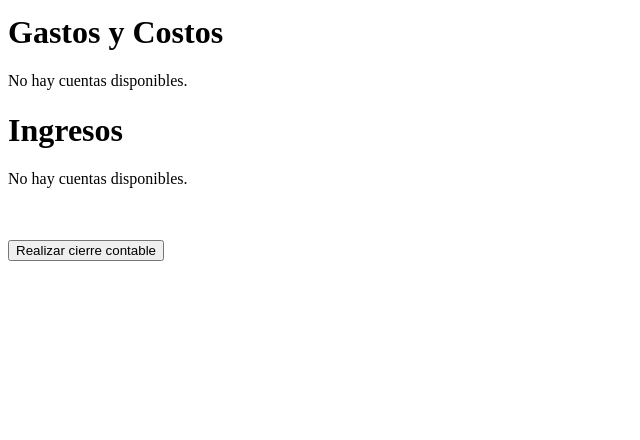
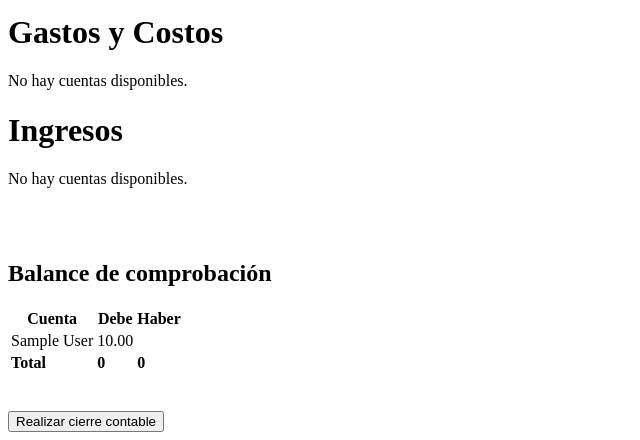
Before and after one commit to ado1203/ProyectoSIC-SistemaContableCodeCrafters, a Django app: page /ledger/1/ in a window 1280 px wide. Shown: the part 583-1023 px from the top of the page, without its empty margins (0-640 px from the left). Before the commit the page ends 844 px from the top, so only its background shows below. Run offline with Django 4.2, Linux system fonts and the light colour scheme; data comes from the database, SQL or seed files in the repository; tables that the repository leaves empty hold one stand-in row (values such as "Sample post"); parts of the project's set-up code (start-up, migrations or seed data) failed here and were passed over.

Commit message:
Add: Balance de comprobacion (corregir)

```diff
--- a/general_ledger/templates/ledger.html
+++ b/general_ledger/templates/ledger.html
@@ -50,12 +50,41 @@
         {% endfor %}
     {% endfor %}
     <br><br>
+
+    <h2>Balance de comprobación</h2>
+    <table>
+        <tr>
+            <th>Cuenta</th>
+            <th>Debe</th>
+            <th>Haber</th>
+        </tr>
+        {% for category_name, accounts in categorized_accounts.items %}
+            {% for account in accounts %}
+                <tr>
+                    <td>{{ account.name }}</td>
+                    {% if account.balance_type == 'debit' %}
+                        <td></td>
+                        <td>{{ account.balance }}</td>
+                    {% else %}
+                        <td>{{ account.balance }}</td>
+                        <td></td>
+                    {% endif %}
+                </tr>
+            {% endfor %}
+        {% endfor %}
+        <tr>
+            <td><strong>Total</strong></td>
+            <td><strong>{{ totals_balance_sheet.credit_total }}</strong>
+            </td>
+            <td><strong>{{ totals_balance_sheet.debit_total }}</strong>
+            </td>
+        </tr>
+    </table>
+    <br><br>
     {% if not ledger.is_balance_sheet %}
         <form action="{% url 'close_ledger' ledger.id %}" method="post">
             {% csrf_token %}
             <input type="submit" value="Realizar cierre contable">
         </form>
-    {% else %}
-        <h2>Balance de comprobación</h2>
     {% endif %}
 {% endblock %}
--- a/general_ledger/views.py
+++ b/general_ledger/views.py
@@ -124,13 +124,32 @@
     transactions = Transaction.objects.filter(ledger=ledger).order_by(
         'transaction_date')
 
+    # Obtén los totales de débito y crédito para cada cuenta
     account_totals = get_account_totals(ledger)
+
+    # actualizar el balance de cada cuenta
+    for account_name, totals in account_totals.items():
+        if totals['debit_total'] > totals['credit_total']:
+            account = Account.objects.get(name=account_name)
+            account.balance = totals['debit_total'] - totals[
+                'credit_total']
+            account.balance_type = 'debit'
+            account.save()
+        elif totals['credit_total'] > totals['debit_total']:
+            account = Account.objects.get(name=account_name)
+            account.balance = totals['credit_total'] - totals[
+                'debit_total']
+            account.balance_type = 'credit'
+            account.save()
+
+    totals_balance_sheet = get_totals_balance_sheet()
 
     return render(request, 'ledger.html', {
         'ledger': ledger,
         'categorized_accounts': ordered_accounts,
         'transactions': transactions,
         'account_totals': account_totals,
+        'totals_balance_sheet': totals_balance_sheet,
     })
 
 
@@ -141,24 +160,6 @@
         # Asegúrate de que is_balance_sheet esté marcado como True
         ledger.is_balance_sheet = True
         ledger.save()
-
-        # Obtén los totales de débito y crédito para cada cuenta
-        account_totals = get_account_totals(ledger)
-
-        # actualizar el balance de cada cuenta
-        for account_name, totals in account_totals.items():
-            if totals['debit_total'] > totals['credit_total']:
-                account = Account.objects.get(name=account_name)
-                account.balance = totals['debit_total'] - totals[
-                    'credit_total']
-                account.balance_type = 'debit'
-                account.save()
-            elif totals['credit_total'] > totals['debit_total']:
-                account = Account.objects.get(name=account_name)
-                account.balance = totals['credit_total'] - totals[
-                    'debit_total']
-                account.balance_type = 'credit'
-                account.save()
 
         return redirect('ledger', ledger_id=ledger_id)
 
@@ -179,3 +180,20 @@
             'credit_total'] += transaction.transaction_credit_amount
 
     return account_totals
+
+
+def get_totals_balance_sheet():
+    totals_balance_sheet = {
+        'debit_total': 0,
+        'credit_total': 0,
+    }
+
+    accounts = Account.objects.all()
+
+    for account in accounts:
+        if account.balance_type == 'debit':
+            totals_balance_sheet['debit_total'] += account.balance
+        elif account.balance_type == 'credit':
+            totals_balance_sheet['credit_total'] += account.balance
+
+    return totals_balance_sheet
```
